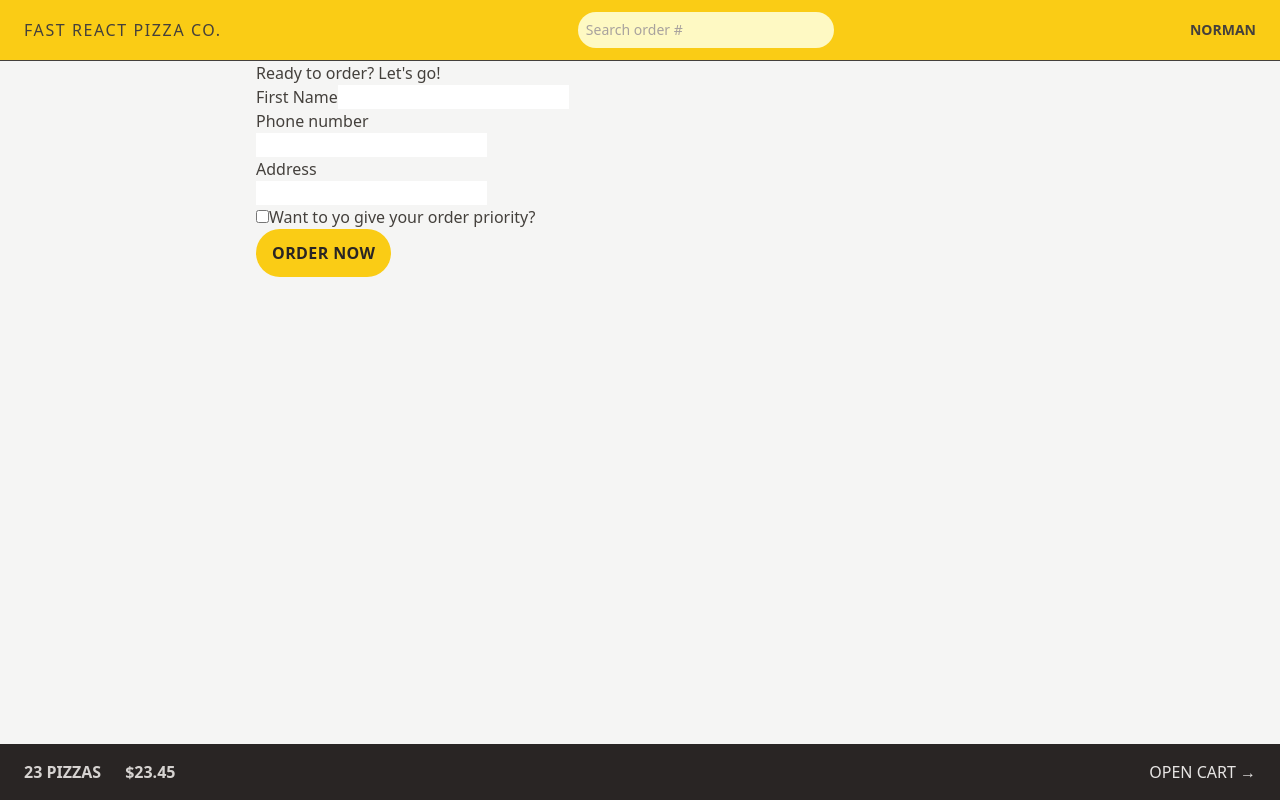
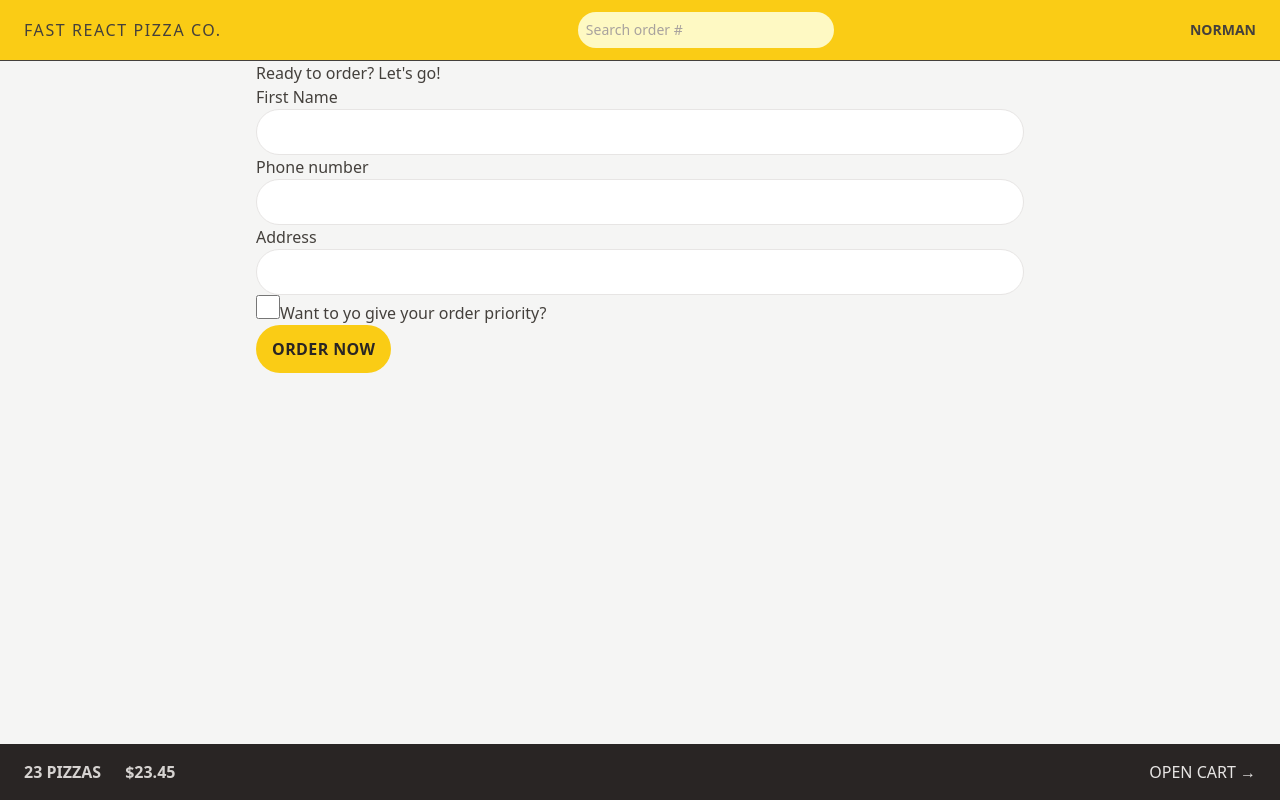
Before and after one commit to DRV111/fast-react-pizza, a React (Vite) app: page /order/new in a window 1280 px wide. Built offline with nearby package versions, Linux system fonts and the light colour scheme.

Commit message:
feat: add Button component

```diff
--- a/src/features/order/CreateOrder.jsx
+++ b/src/features/order/CreateOrder.jsx
@@ -49,13 +49,13 @@
       <Form method="POST">
         <div>
           <label>First Name</label>
-          <input type="text" name="customer" required />
+          <input className="input" type="text" name="customer" required />
         </div>
 
         <div>
           <label>Phone number</label>
           <div>
-            <input type="tel" name="phone" required />
+            <input className="input" type="tel" name="phone" required />
           </div>
           {formErrors?.phone && <p>{formErrors.phone}</p>}
         </div>
@@ -63,12 +63,13 @@
         <div>
           <label>Address</label>
           <div>
-            <input type="text" name="address" required />
+            <input className="input" type="text" name="address" required />
           </div>
         </div>
 
         <div>
           <input
+            className="h-6 w-6 accent-yellow-400 focus:outline-none focus:ring focus:ring-yellow-400 focus:ring-offset-2"
             type="checkbox"
             name="priority"
             id="priority"
--- a/src/index.css
+++ b/src/index.css
@@ -2,41 +2,47 @@
 @tailwind components;
 @tailwind utilities;
 
-/* body {
-  font-family: system-ui, -apple-system, BlinkMacSystemFont, 'Segoe UI', Roboto,
-    Oxygen, Ubuntu, Cantarell, 'Open Sans', 'Helvetica Neue', sans-serif;
-  background-color: #f7f7f7;
-  color: #444;
+@layer components {
+  .input {
+    @apply w-full rounded-full border border-stone-200 px-4  py-2 text-sm transition-all duration-300 focus:outline-none focus:ring focus:ring-yellow-400 md:px-6 md:py-3;
+  }
 }
-
-.layout {
-  display: grid;
-  grid-template-rows: auto 1fr auto;
-  gap: 32px;
-  height: 100dvh;
-} */
-
 /* https://dev.to/afif/i-made-100-css-loaders-for-your-next-project-4eje */
 .loader {
   width: 45px;
   aspect-ratio: 0.75;
   --c: no-repeat linear-gradient(#333 0 0);
-  background: var(--c) 0% 50%, var(--c) 50% 50%, var(--c) 100% 50%;
+  background:
+    var(--c) 0% 50%,
+    var(--c) 50% 50%,
+    var(--c) 100% 50%;
   background-size: 20% 50%;
   animation: loading 1s infinite linear;
 }
 
 @keyframes loading {
   20% {
-    background-position: 0% 0%, 50% 50%, 100% 50%;
+    background-position:
+      0% 0%,
+      50% 50%,
+      100% 50%;
   }
   40% {
-    background-position: 0% 100%, 50% 0%, 100% 50%;
+    background-position:
+      0% 100%,
+      50% 0%,
+      100% 50%;
   }
   60% {
-    background-position: 0% 50%, 50% 100%, 100% 0%;
+    background-position:
+      0% 50%,
+      50% 100%,
+      100% 0%;
   }
   80% {
-    background-position: 0% 50%, 50% 50%, 100% 100%;
+    background-position:
+      0% 50%,
+      50% 50%,
+      100% 100%;
   }
 }
```
Also changed, not shown: src/ui/Button.jsx (added).
